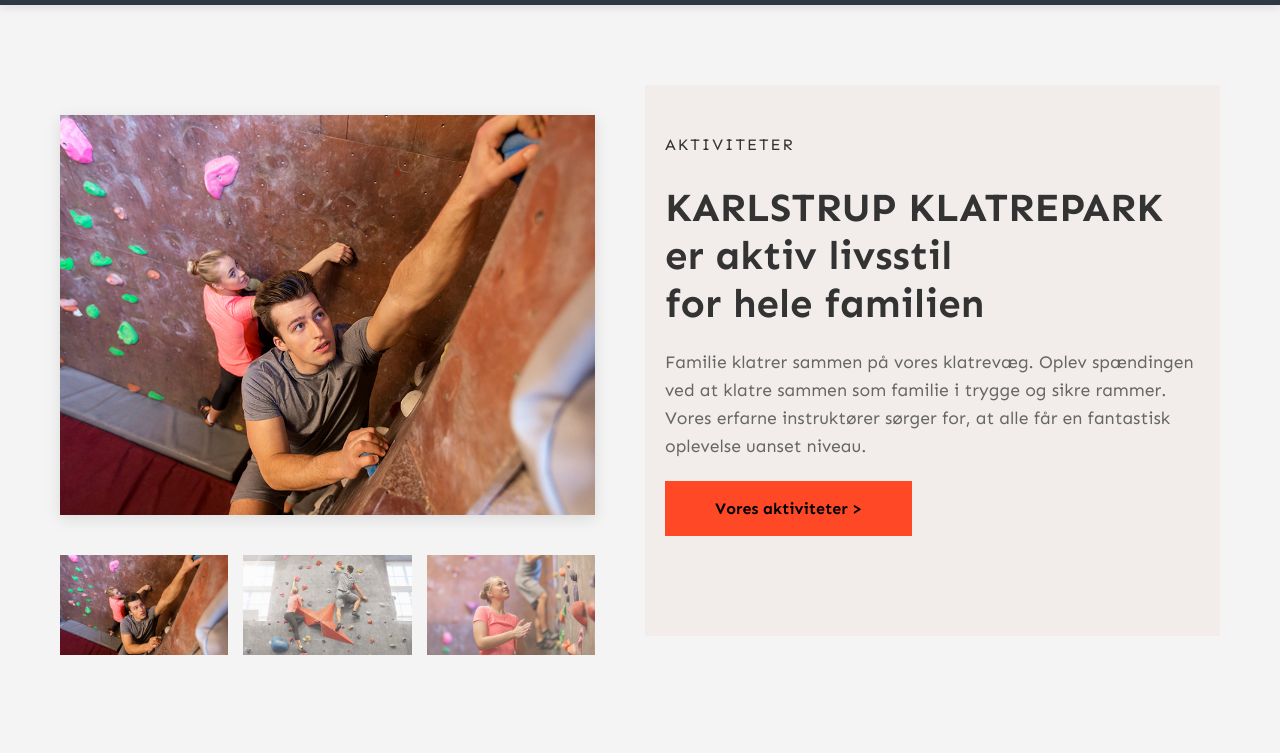
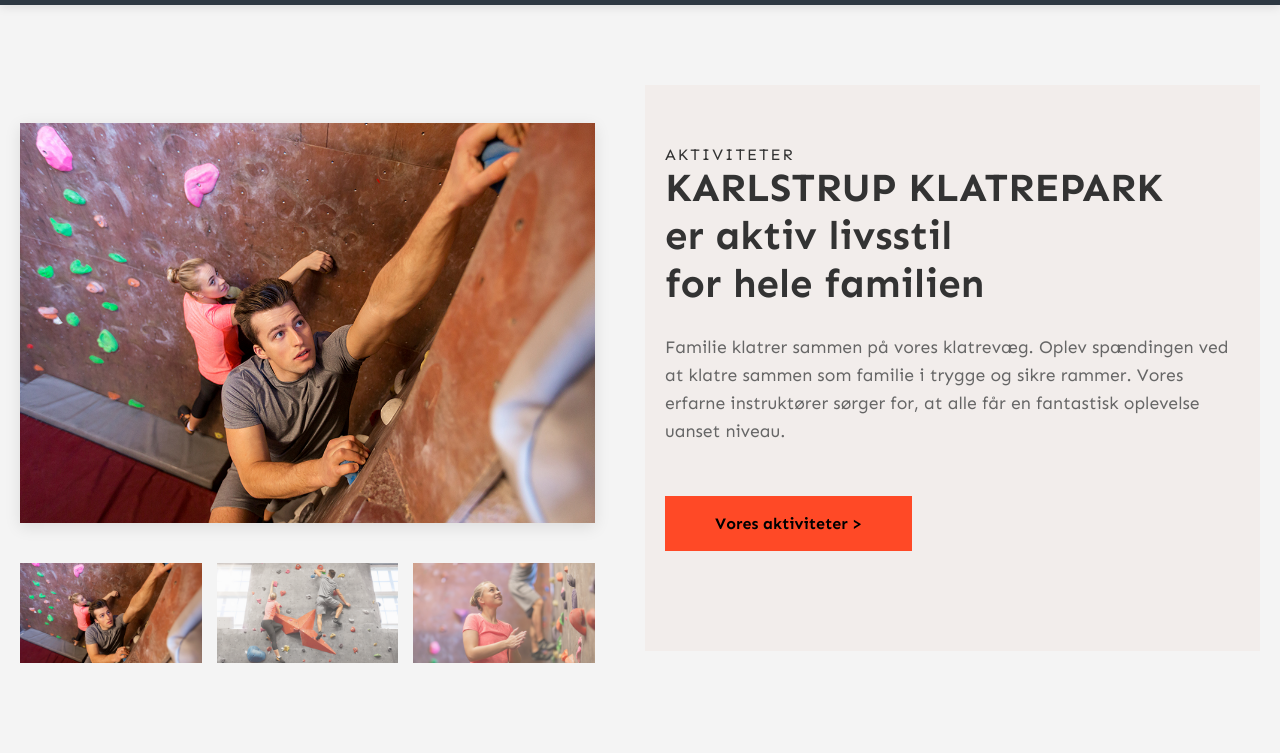
Before and after one commit to kosterseb/gf-eksamen, a plain HTML site: page index.html in a window 1280 px wide. Shown: the part 775-1528 px from the top of the page. Drawn offline with Linux system fonts and the light colour scheme.

Commit message:
last edits in the css

```diff
--- a/css/styles.css
+++ b/css/styles.css
@@ -31,14 +31,16 @@
     margin: 0 auto;
     position: relative;
     padding: 0;
+    box-shadow: 8px 8px 15px rgba(0, 0, 0, 0.5);
 }
 
 /* Hero-Billede */
 .hero img {
     width: 100%;
     height: 700px;
-    object-fit:cover;
+    object-fit: cover;
     display: block;
+    filter: brightness(0.8);
     -webkit-transform: scaleX(-1);
     transform: scaleX(-1);
 }
@@ -83,7 +85,6 @@
     padding: 15px 50px;
     text-decoration: none;
     font-size: 1.2rem;
-    transition: background-color 0.3s, transform 0.3s;
 }
 
 /* Header layout */
@@ -222,7 +223,8 @@
 /* Artikel sektion med bedre afstand */
 .article-section {
     padding: 80px 20px;
-    max-width: 1200px;
+    max-width: 1300px;
+    max-height: 800px;
     margin: 0 auto;
     margin-bottom: 40px;
 }
@@ -233,7 +235,7 @@
     gap: 50px;
 }
 
-/* Image gallery section - left side */
+/* Image gallery section - venstre side */
 .image-content {
     flex: 1;
     display: flex;
@@ -241,7 +243,7 @@
     gap: 20px;
 }
 
-/* Main display image */
+/* Main display billede */
 .main-image-container {
     position: relative;
     width: 100%;
@@ -286,11 +288,10 @@
     border-color: #FF4926;
 }
 
-/* Text content - right side */
+/* Text indhold - højre side */
 .text-content {
-    flex: 1;
     background: #F2EDEB;
-    padding: 180px 140px;
+    padding: 10px 140px;
     height: fit-content;
 }
 
@@ -298,7 +299,7 @@
     color: #FF4926;
     font-size: 1rem;
     font-weight: 600;
-    margin-bottom: 20px;
+    margin-top: 10px;
     letter-spacing: 2px;
     text-transform: uppercase;
 }
@@ -312,33 +313,11 @@
 
 .text-content p {
     font-size: 1.1rem;
-    margin-bottom: 30px;
     color: #666;
     line-height: 1.6;
 }
 
-.btn {
-    background: #FF4926;
-    color: #000;
-    padding: 18px 40px;
-    font-size: 1rem;
-    font-weight: 700;
-    cursor: pointer;
-    text-decoration: none;
-    display: inline-block;
-    transition: all 0.3s ease;
-    border: none;
-    margin-bottom: 50px;
-}
-
-.btn:hover {
-    background: #B8371D;
-    color: #F2EDEB;
-    transform: translateY(-2px);
-    box-shadow: 0 4px 12px rgba(0,0,0,0.2);
-}
-
-/* Responsive design */
+/* Responsive */
 @media (max-width: 768px) {
     .content {
         flex-direction: column;
@@ -417,19 +396,12 @@
     color: #333;
     font-size: 1rem;
     font-weight: 100;
-    margin-bottom: 30px;
+    margin-top: 10px;
 }
 
 .text-content h2 {
     font-size: 2.5rem;
-    margin-bottom: 20px;
     color: #333;
-}
-
-.text-content p {
-    font-size: 1.1rem;
-    margin-bottom: 20px;
-    color: #666;
 }
 
 .btn {
@@ -438,10 +410,12 @@
     padding: 18px 50px;
     font-size: 1rem;
     font-weight: 700;
+    margin-top: 50px;
     cursor: pointer;
     text-decoration: none;
     display: inline-block;
     transition: background 0.3s;
+    margin-bottom: 50px;
 }
 
 .btn:hover {
--- a/index.html
+++ b/index.html
@@ -71,19 +71,16 @@
 
                         <!-- Thumbnail grid -->
                         <div class="thumbnail-grid">
-                            <img class="thumbnail active" style="height: 100px;" src="media/gallery-1.jpg"
-                                alt="Besked"
-                                onclick="changeImage(this, 'Familie klatrer sammen på vores klatrevæg. Oplev spændingen ved at klatre sammen som familie i trygge og sikre rammer. Vores erfarne instruktører sørger for, at alle får en fantastisk oplevelse uanset niveau.')">
-                            <img class="thumbnail" style="height: 100px;" src="media/gallery-2.jpg"
-                                alt="Besked"
-                                onclick="changeImage(this, 'Familie klatrer sammen på vores klatrevæg. Oplev spændingen ved at klatre sammen som familie i trygge og sikre rammer. Vores erfarne instruktører sørger for, at alle får en fantastisk oplevelse uanset niveau.')">
-                            <img class="thumbnail" style="height: 100px;" src="media/gallery-3.jpg"
-                                alt="Besked"
-                                onclick="changeImage(this, 'Familie klatrer sammen på vores klatrevæg. Oplev spændingen ved at klatre sammen som familie i trygge og sikre rammer. Vores erfarne instruktører sørger for, at alle får en fantastisk oplevelse uanset niveau.')">
+                            <img class="thumbnail active" style="height: 100px;" src="media/gallery-1.jpg" alt="Besked"
+                                onclick="changeImage(this, 'Familier klatrer sammen på vores klatrevæg. Oplev spændingen ved at klatre sammen som familie i trygge og sikre rammer. Vores erfarne instruktører sørger for, at alle får en fantastisk oplevelse uanset niveau.')">
+                            <img class="thumbnail" style="height: 100px;" src="media/gallery-2.jpg" alt="Besked"
+                                onclick="changeImage(this, 'Familier klatrer sammen på vores klatrevæg. Oplev spændingen ved at klatre sammen som familie i trygge og sikre rammer. Vores erfarne instruktører sørger for, at alle får en fantastisk oplevelse uanset niveau.')">
+                            <img class="thumbnail" style="height: 100px;" src="media/gallery-3.jpg" alt="Besked"
+                                onclick="changeImage(this, 'Familier klatrer sammen på vores klatrevæg. Oplev spændingen ved at klatre sammen som familie i trygge og sikre rammer. Vores erfarne instruktører sørger for, at alle får en fantastisk oplevelse uanset niveau.')">
                         </div>
                     </div>
 
-                    <!-- Text content - right side -->
+                    <!-- Tekst indhold - højre side -->
                     <div class="text-content">
                         <h3>AKTIVITETER</h3>
                         <h2>KARLSTRUP KLATREPARK<br>
```
